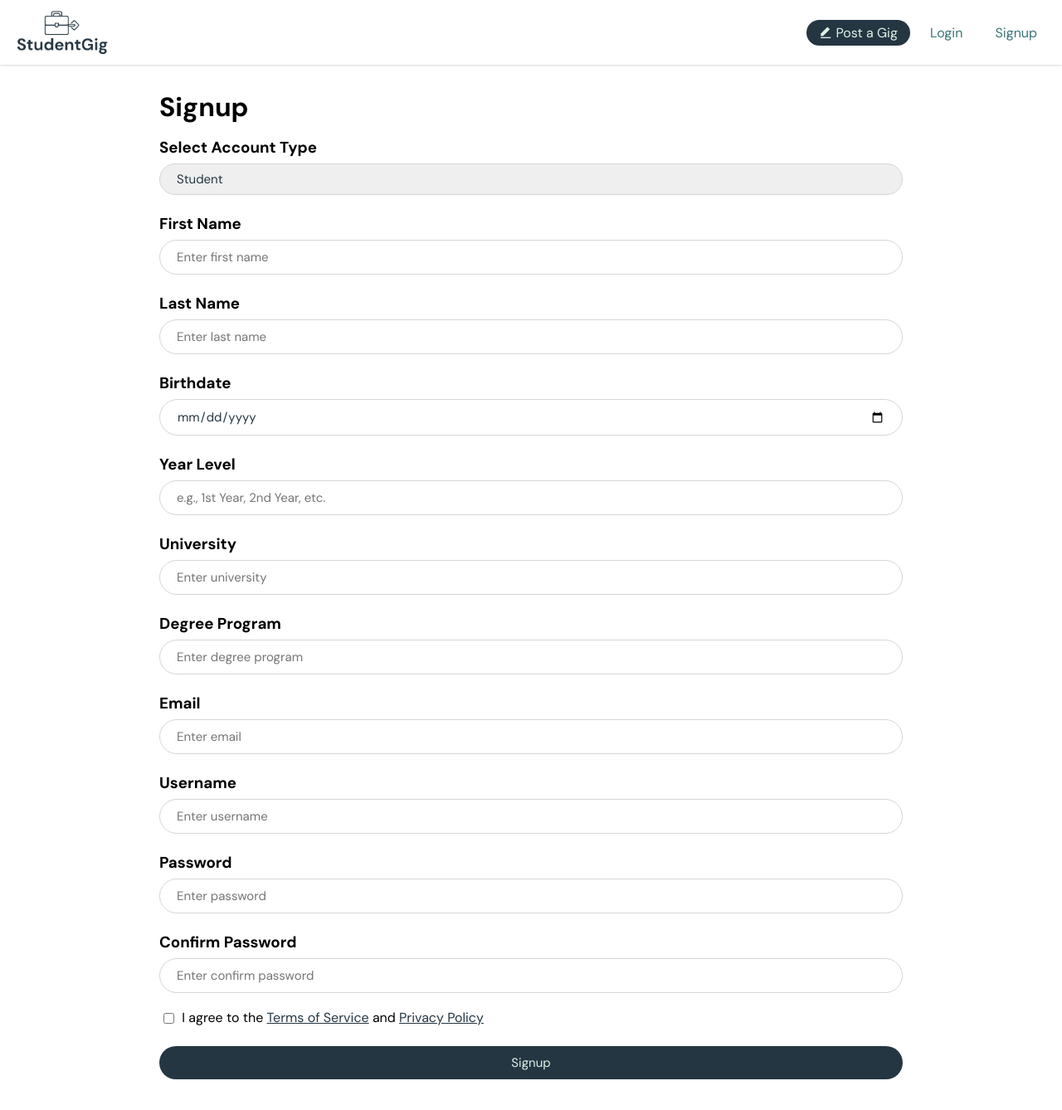
After one commit to markjasongalang/studentgig, a PHP site: page /signup in a window 1280 px wide. The commit adds this page. Shown: the whole page at 83% size. Run offline with PHP 8.4, Linux system fonts and the light colour scheme.

Commit message:
implemented frontend of /signup page

```diff
--- /dev/null
+++ b/css/auth.css
@@ -0,0 +1,11 @@
+.agree {
+    margin: 10px 5px 0 5px;
+}
+
+.agree label {
+    cursor: pointer;
+}
+
+#gig-creator-signup-form {
+    display: none;
+}
--- a/css/style.css
+++ b/css/style.css
@@ -22,6 +22,21 @@ body, input, button, textarea, select {
 
 img, input[type=submit], button {
     user-select: none;
+}
+
+input[type=checkbox] {
+    width: auto;
+    vertical-align: middle;
+    margin-right: 5px;
+    cursor: pointer;
+}
+
+input[type=date] {
+    cursor: text;
+}
+
+a {
+    color: var(--primary-color);
 }
 
 ::selection {
--- a/login.php
+++ b/login.php
@@ -4,10 +4,6 @@
 ?>
 
 <div class="container">
-    <div class="account-options">
-
-    </div>
-
     <form id="login-form" method="POST">
         <h1>Login</h1>
 
--- /dev/null
+++ b/signup.php
@@ -0,0 +1,151 @@
+<?php
+    $title = 'Signup';
+    $css_file_name = 'auth';
+    include './partials/header.php';
+?>
+
+<div class="container">
+    <h1>Signup</h1>
+
+    <!-- Account Type -->
+    <h3 class="input-label">Select Account Type</h3>
+    <select id="account-type">
+        <option value="student">Student</option>
+        <option value="gig-creator">Gig Creator</option>
+    </select>
+
+    <form id="student-signup-form" method="POST">
+        <!-- First Name -->
+        <h3 class="input-label">First Name</h3>
+        <input type="text" placeholder="Enter first name">
+        <p class="input-help"></p>
+
+        <!-- Last Name -->
+        <h3 class="input-label">Last Name</h3>
+        <input type="text" placeholder="Enter last name">
+        <p class="input-help"></p>
+
+        <!-- Birthdate -->
+        <h3 class="input-label">Birthdate</h3>
+        <input type="date">
+        <p class="input-help"></p>
+
+        <!-- Year Level -->
+        <h3 class="input-label">Year Level</h3>
+        <input type="text" placeholder="e.g., 1st Year, 2nd Year, etc.">
+        <p class="input-help"></p>
+
+        <!-- University -->
+        <h3 class="input-label">University</h3>
+        <input type="text" placeholder="Enter university">
+        <p class="input-help"></p>
+
+        <!-- Degree Program -->
+        <h3 class="input-label">Degree Program</h3>
+        <input type="text" placeholder="Enter degree program">
+        <p class="input-help"></p>
+
+        <!-- Email -->
+        <h3 class="input-label">Email</h3>
+        <input type="email" placeholder="Enter email">
+        <p class="input-help"></p>
+
+        <!-- Username -->
+        <h3 class="input-label">Username</h3>
+        <input type="text" placeholder="Enter username">
+        <p class="input-help"></p>
+
+        <!-- Password -->
+        <h3 class="input-label">Password</h3>
+        <input type="password" placeholder="Enter password">
+        <p class="input-help"></p>
+
+        <!-- Confirm Password -->
+        <h3 class="input-label">Confirm Password</h3>
+        <input type="password" placeholder="Enter confirm password">
+        <p class="input-help"></p>
+
+        <!-- Terms of Service & Privacy Policy -->
+        <div class="agree">
+            <input type="checkbox" name="student_terms" id="student-terms">
+            <label for="student-terms">I agree to the <a href="./terms-of-service" target="_blank">Terms of Service</a> and <a href="./privacy-policy" target="_blank">Privacy Policy</a></label>
+        </div>
+        <p class="input-help"></p>
+
+        <div id="loader"><div class="spinner"></div></div>
+        <input type="submit" value="Signup">
+    </form>
+
+    <form id="gig-creator-signup-form" method="POST">
+        <!-- First Name -->
+        <h3 class="input-label">First Name</h3>
+        <input type="text" placeholder="Enter first name">
+        <p class="input-help"></p>
+
+        <!-- Last Name -->
+        <h3 class="input-label">Last Name</h3>
+        <input type="text" placeholder="Enter last name">
+        <p class="input-help"></p>
+
+        <!-- Birthdate -->
+        <h3 class="input-label">Birthdate</h3>
+        <input type="date">
+        <p class="input-help"></p>
+
+        <!-- Company -->
+        <h3 class="input-label">Company</h3>
+        <input type="text" placeholder="Enter company (optional)">
+        <p class="input-help"></p>
+
+        <!-- Email -->
+        <h3 class="input-label">Email</h3>
+        <input type="email" placeholder="Enter email">
+        <p class="input-help"></p>
+
+        <!-- Username -->
+        <h3 class="input-label">Username</h3>
+        <input type="text" placeholder="Enter username">
+        <p class="input-help"></p>
+
+        <!-- Password -->
+        <h3 class="input-label">Password</h3>
+        <input type="password" placeholder="Enter password">
+        <p class="input-help"></p>
+
+        <!-- Confirm Password -->
+        <h3 class="input-label">Confirm Password</h3>
+        <input type="password" placeholder="Enter confirm password">
+        <p class="input-help"></p>
+
+        <!-- Terms of Service & Privacy Policy -->
+        <div class="agree">
+            <input type="checkbox" name="gig_creator_terms" id="gig-creator-terms">
+            <label for="gig-creator-terms">I agree to the <a href="./terms-of-service" target="_blank">Terms of Service</a> and <a href="./privacy-policy" target="_blank">Privacy Policy</a></label>
+        </div>
+        <p class="input-help"></p>
+
+        <div id="loader"><div class="spinner"></div></div>
+        <input type="submit" value="Signup">
+    </form>
+</div>
+
+<script>
+    const accountType = document.querySelector('#account-type');
+    const studentSignupForm = document.querySelector('#student-signup-form');
+    const gigCreatorSignupForm = document.querySelector('#gig-creator-signup-form');
+    accountType.addEventListener('change', () => {
+        if (accountType.value === 'gig-creator') {
+            studentSignupForm.reset();
+            studentSignupForm.style.display = 'none';
+            gigCreatorSignupForm.style.display = 'block';
+        } else {
+            gigCreatorSignupForm.reset();
+            gigCreatorSignupForm.style.display = 'none';
+            studentSignupForm.style.display = 'block';
+        }
+    });
+</script>
+
+<?php
+    include './partials/footer.php';
+?>
```
